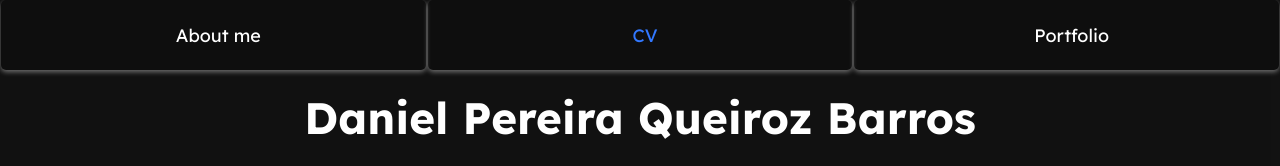
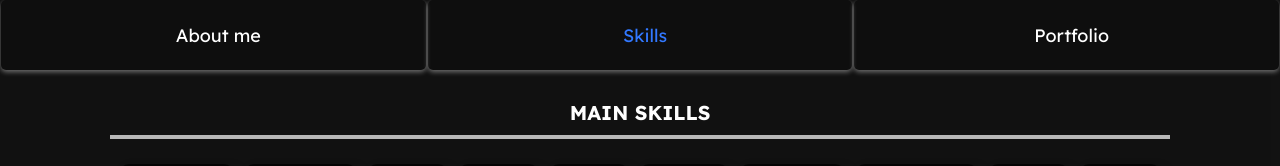
Before and after one commit to danielpqb/web-profile, a React (Create React App) app: page /cv in a window 1280 px wide. Shown: the top 166 px of the page. Built offline with nearby package versions, Linux system fonts and the light colour scheme.

Commit message:
Deleting CV and changing to Skills

```diff
--- a/src/components/Header.jsx
+++ b/src/components/Header.jsx
@@ -13,7 +13,7 @@ export default function Header() {
     {
       link: '/cv',
       icon: 'newspaper',
-      name: 'CV'
+      name: 'Skills'
     },
     {
       link: '/portfolio',
--- a/src/components/Screens/CV.jsx
+++ b/src/components/Screens/CV.jsx
@@ -14,7 +14,7 @@ export default function CV() {
     <Container>
       <Header />
 
-      <h1>Daniel Pereira Queiroz Barros</h1>
+      {/* <h1>Daniel Pereira Queiroz Barros</h1>
 
       <SectionBreaker first={true}>Academic Background</SectionBreaker>
       <Text>
@@ -56,9 +56,9 @@ export default function CV() {
             Cultura <br /> Inglesa
           </em>
         </h4>
-      </Text>
+      </Text> */}
 
-      <SectionBreaker>Main Skills</SectionBreaker>
+      <SectionBreaker first={true}>Main Skills</SectionBreaker>
       <HideContainer startHidden={false}>
         {mainSkills
           .map((value, index) => {
```
